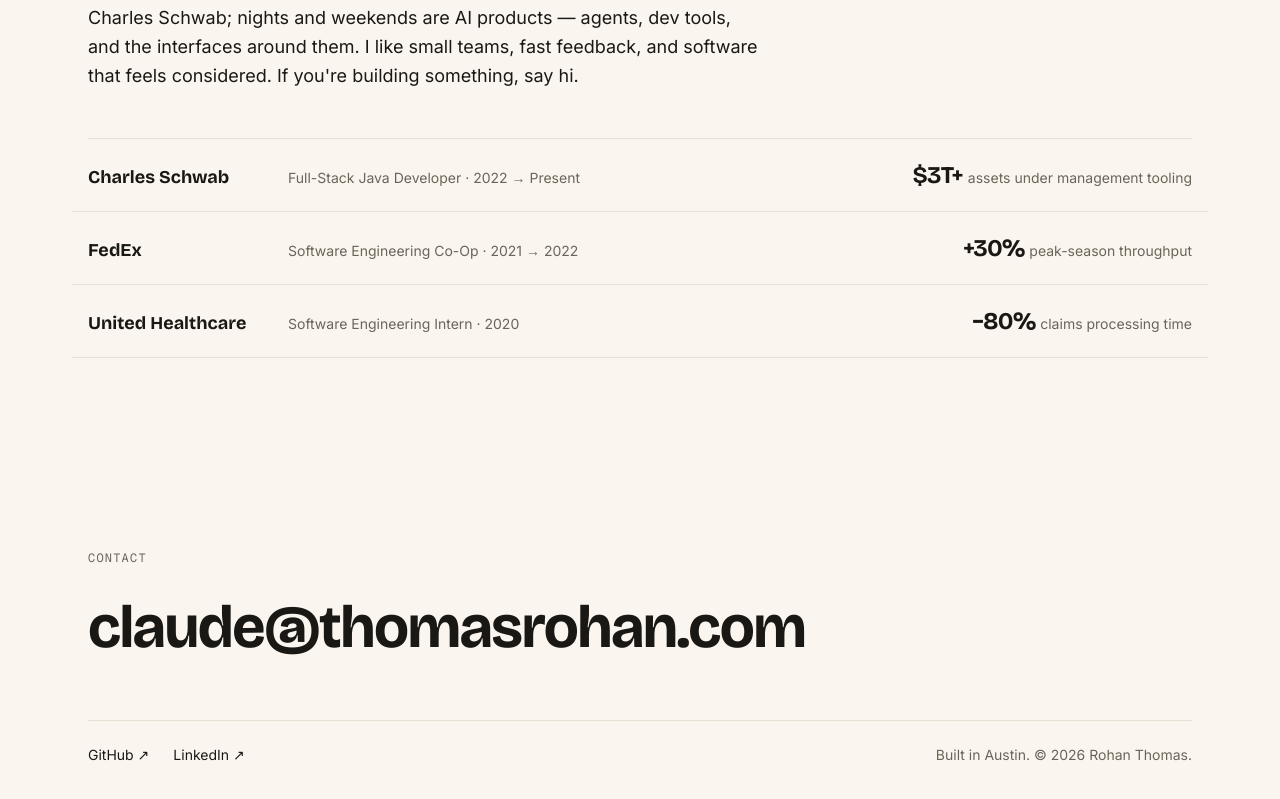
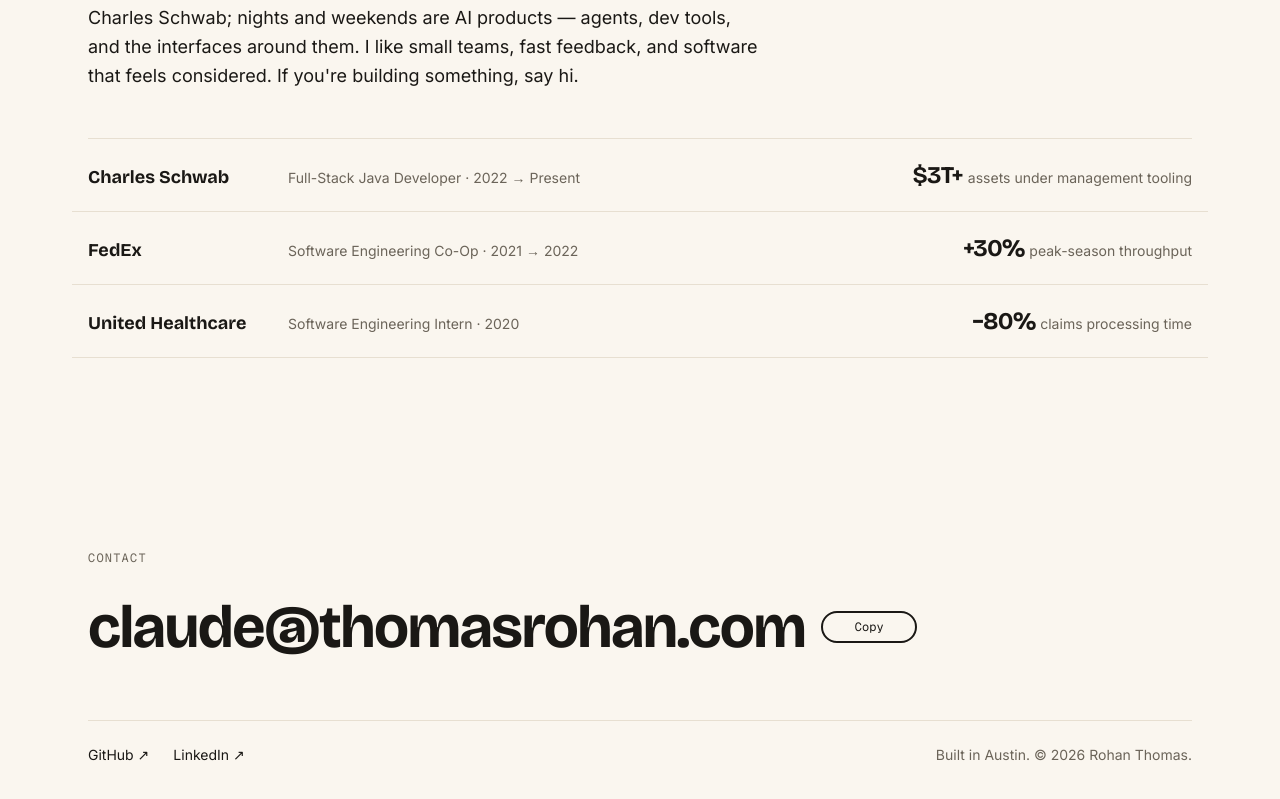
Before and after one commit to rohanthomas1202/thomasrohan-site, a Next.js app: page / in a window 1280 px wide. Shown: the part 2070-2869 px from the top of the page. Built offline with nearby package versions, Linux system fonts and the light colour scheme.

Commit message:
feat(footer): copy-email button with blur-crossfade confirmation

```diff
--- /dev/null
+++ b/src/components/copy-email.tsx
@@ -0,0 +1,45 @@
+"use client";
+import { useEffect, useRef, useState } from "react";
+import { AnimatePresence, motion } from "motion/react";
+import { SPRING } from "@/components/motion/springs";
+
+export function CopyEmail({ email }: { email: string }) {
+  const [copied, setCopied] = useState(false);
+  const timer = useRef<ReturnType<typeof setTimeout> | null>(null);
+  useEffect(
+    () => () => {
+      if (timer.current) clearTimeout(timer.current);
+    },
+    [],
+  );
+  async function copy() {
+    try {
+      await navigator.clipboard.writeText(email);
+    } catch {
+      return;
+    }
+    setCopied(true);
+    if (timer.current) clearTimeout(timer.current);
+    timer.current = setTimeout(() => setCopied(false), 2000);
+  }
+  return (
+    <button
+      type="button"
+      onClick={copy}
+      aria-live="polite"
+      className="inline-flex w-24 items-center justify-center rounded-full border-2 border-ink px-3 py-1.5 font-mono text-xs text-ink"
+    >
+      <AnimatePresence mode="popLayout" initial={false}>
+        <motion.span
+          key={copied ? "copied" : "copy"}
+          initial={{ opacity: 0, scale: 0.85, filter: "blur(2px)" }}
+          animate={{ opacity: 1, scale: 1, filter: "blur(0px)" }}
+          exit={{ opacity: 0, scale: 0.85, filter: "blur(2px)" }}
+          transition={SPRING.highlight}
+        >
+          {copied ? "Copied" : "Copy"}
+        </motion.span>
+      </AnimatePresence>
+    </button>
+  );
+}
--- a/src/components/sections/footer.tsx
+++ b/src/components/sections/footer.tsx
@@ -1,4 +1,5 @@
 import { Reveal, RevealItem } from "@/components/motion/reveal";
+import { CopyEmail } from "@/components/copy-email";
 
 export function Footer() {
   return (
@@ -8,15 +9,18 @@
           <p className="font-mono text-xs uppercase tracking-widest text-ink-soft">Contact</p>
         </RevealItem>
         <RevealItem>
+          <div className="mt-4 flex flex-wrap items-center gap-4">
             <a
               href="mailto:claude@thomasrohan.com"
-            className="email-fill mt-4 font-display text-[clamp(1.1rem,6.5vw,3.75rem)] font-bold tracking-tight text-ink"
+              className="email-fill font-display text-[clamp(1.1rem,6.5vw,3.75rem)] font-bold tracking-tight text-ink"
             >
               <span aria-hidden className="fill">
                 claude@thomasrohan.com
               </span>
               claude@thomasrohan.com
             </a>
+            <CopyEmail email="claude@thomasrohan.com" />
+          </div>
         </RevealItem>
         <RevealItem>
           <div className="mt-12 flex flex-wrap items-center gap-6 border-t border-line pt-6 text-sm">
```
Also changed, not shown: 1 other file (tests, documents, lock files or other folders). Lines whose indentation alone changed are shown as unchanged.
